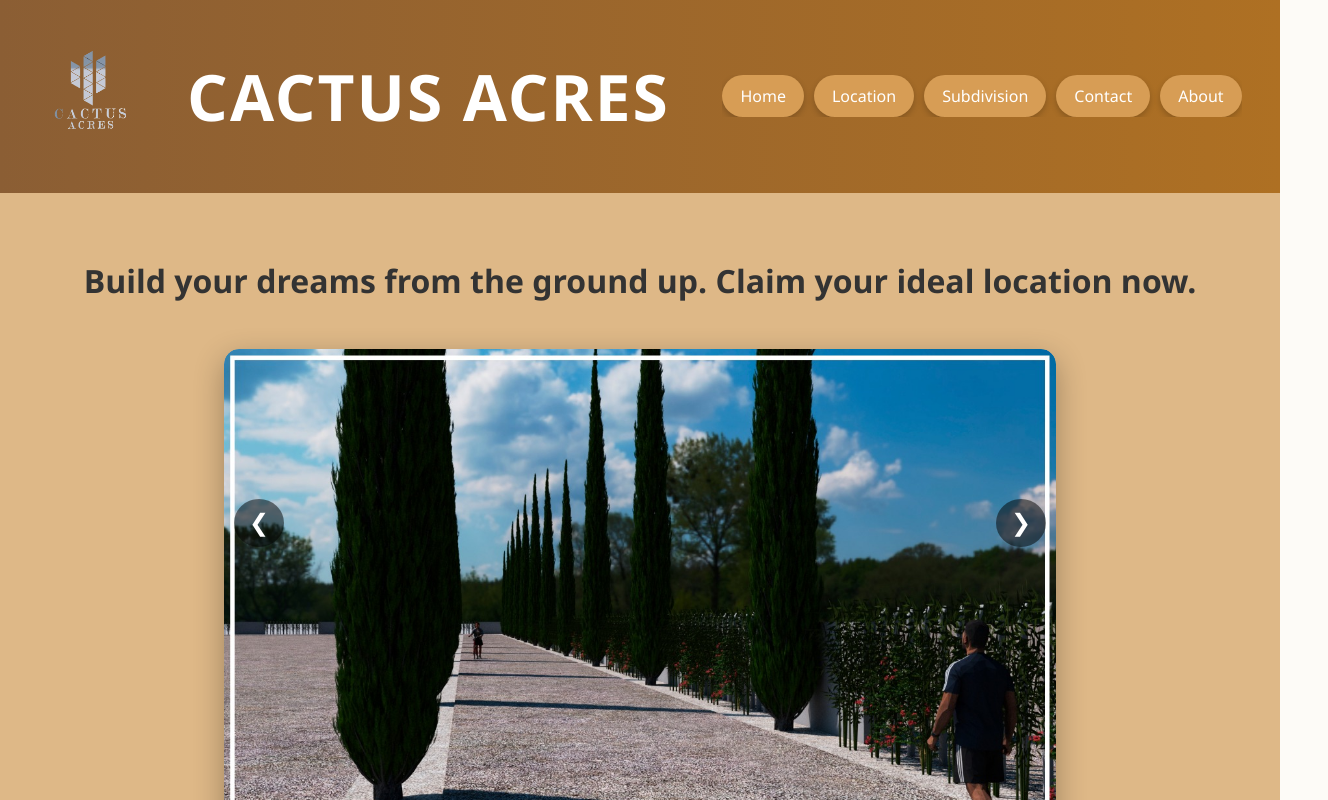
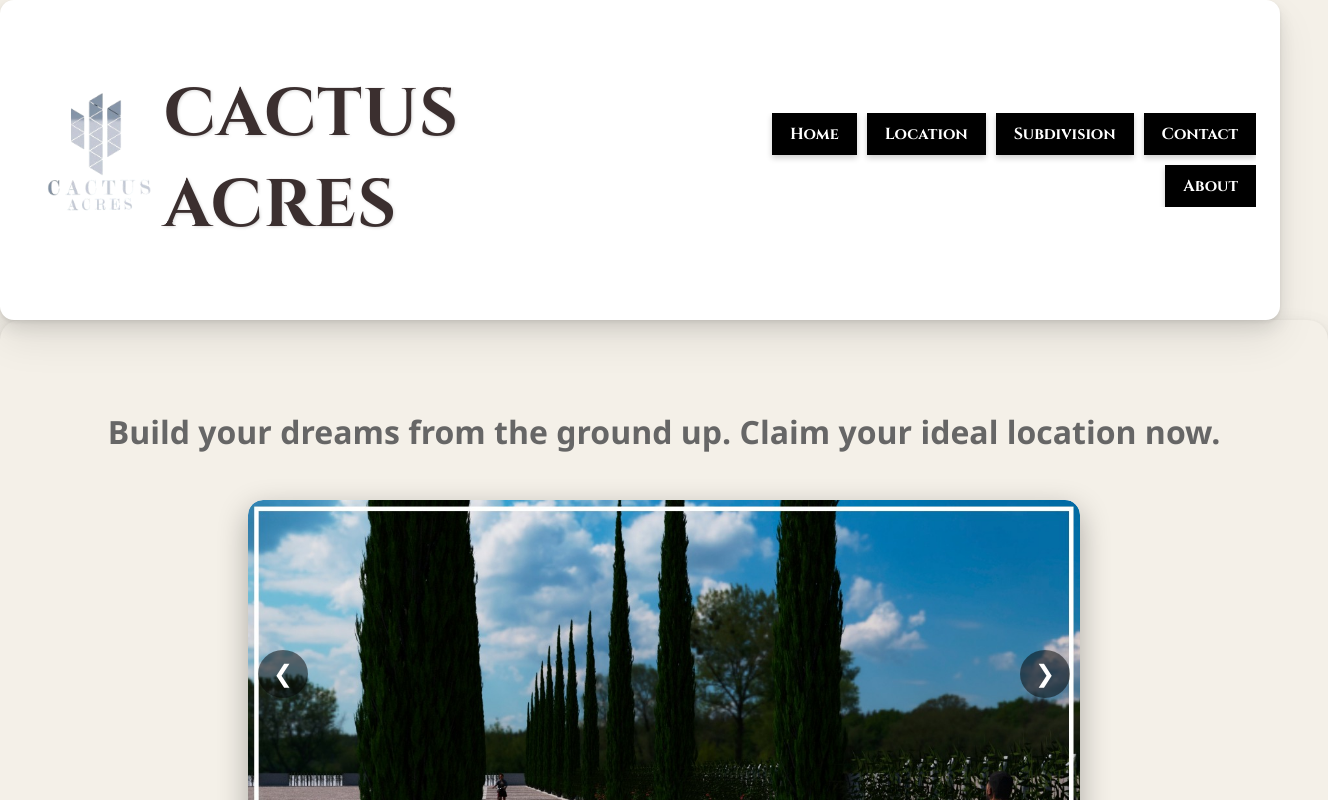
Before and after one commit to Rafa-Pinon/cactus-acres, a React (Vite) app: page / in a window 1280 px wide. Shown: the top 800 px of the page, 1328 px wide, since content can reach past the window. Built offline with nearby package versions, Linux system fonts and the light colour scheme; no server answers; the database is empty.

Commit message:
colores y estilos 3

```diff
--- a/index.html
+++ b/index.html
@@ -9,6 +9,11 @@
     <link rel="icon" href="/icon.png" type="image/x-icon" sizes="500x500" />
     <!-- Icono para dispositivos iOS -->
     <link rel="apple-touch-icon" href="/icon.png" sizes="500x500" />
+    <link
+      href="https://fonts.googleapis.com/css2?family=Cinzel:wght@700&display=swap"
+      rel="stylesheet"
+    />
+
     <!-- Meta descripción opcional (mejor SEO y accesibilidad) -->
     <meta name="description" content="Sitio web oficial de CACTUS ACRES" />
   </head>
--- a/src/App.css
+++ b/src/App.css
@@ -4,9 +4,12 @@ html, body, #root {
   margin: 0;
   padding: 0;
   font-family: "Segoe UI", Tahoma, Geneva, Verdana, sans-serif;
-  background-color: #fdfbf7;
-  color: #333;
+  background-color: #f4f0e8;
   box-sizing: border-box;
+
+
+
+
 }
 
 /* Contenedor principal */
@@ -40,13 +43,20 @@ html, body, #root {
   position: sticky;
   top: 0;
   z-index: 1000;
-  background: linear-gradient(90deg, #8b5e34, #ae7023);
+  /* background: linear-gradient(90deg, #8b5e34, #ae7023); */
   overflow-x: hidden; /* evita que los botones desborden horizontalmente */
+  background: #fff;
+  border-radius: 14px;
+  padding: 24px;
+  box-shadow:
+    0 2px 4px rgba(0,0,0,0.08),
+    0 8px 20px rgba(0,0,0,0.10),
+    0 20px 40px rgba(0,0,0,0.08);
 }
 
 
 .logo img {
-  height: 100px;
+  height: 150px;
   max-width: 100%;
   transition: transform 0.3s ease;
 }
@@ -56,12 +66,11 @@ html, body, #root {
 }
 
 .nombre {
-  color: #fff;
-  font-size: 2rem;
-  font-weight: 700;
-  text-align: center;
-  flex-grow: 1;
-  letter-spacing: 2px;
+  font-family: 'Cinzel', serif;
+  font-size: 2.1rem;   /* ajusta el tamaño */
+  color: #3B2F2F;    /* tono marrón oscuro tipo desierto */
+  text-shadow: 1px 1px 3px rgba(0,0,0,0.15); /* sutil sombra */
+  letter-spacing: 1px; /* espacio entre letras para elegancia */
 }
 
 /* BOTONES */
@@ -72,6 +81,7 @@ html, body, #root {
   justify-content: flex-end;
   max-width: 100%;
   overflow: hidden;     /* evita scroll horizontal */
+  font-family: 'Cinzel', serif;
 }
 
 .button {
@@ -79,9 +89,9 @@ html, body, #root {
   font-size: 16px;
   font-weight: 500;
   color: #fff;
-  background-color: #d79d55;
+  background-color: black;
   border: none;
-  border-radius: 25px;
+  /* border-radius: 25px; */
   cursor: pointer;
   transition: all 0.3s ease;
   text-decoration: none;
@@ -182,7 +192,7 @@ html, body, #root {
   cursor: pointer;
   background: none;
   border: none;
-  color: white;
+  color:  #d79d55;
   z-index: 1001;
 
 }
@@ -214,7 +224,7 @@ html, body, #root {
   }
 
   .logo img {
-    height: 80px;
+    height: 100px;
   }
 
   .button {
--- a/src/about.css
+++ b/src/about.css
@@ -1,5 +1,6 @@
 .informacion-de-proyecto {
-  background-color: burlywood;
+  /* background-color: burlywood; */
+  background-color: #f4f0e8;
 }
 .seguridad {
     display: flex;
--- a/src/contact.css
+++ b/src/contact.css
@@ -1,6 +1,7 @@
 /* Estilos generales */
 .todo {
-  background-color: burlywood;
+  /* background-color: burlywood; */
+  background-color: #f4f0e8;
   font-family: Arial, sans-serif;
   display: flex;
   justify-content: center;
--- a/src/location.css
+++ b/src/location.css
@@ -1,47 +1,21 @@
 /* Contenedor principal */
 .location-container {
-    text-align: center;
-    padding-top: 5px;
-    background-color: burlywood;
-    width: 100%;
-    min-height: 100vh;
-}
-
-/* Encabezado */
-.location-header {
-    margin-bottom: 30px;
-}
-
-.location-header h1 {
-    font-size: 2rem;
-    color: #333;
-}
-
-.location-header p {
-    font-size: 1.2rem;
-    color: #666;
-}
-
-/* Contenido */
-.location-content {
      display: flex;
      flex-direction: column;
+    text-align: center;
+    padding-top: 10px;
+    background-color: #f4f0e8;
     align-items: center;
     gap: 20px;
 }
-
-/* Mapa */
-.location-map iframe {
-    width: 90%;
-    height: 400px;
-    border: none;
-    border-radius: 10px;
-    box-shadow: 0 4px 8px rgba(0, 0, 0, 0.2);
+.location-content {
+    display: flex;
+    justify-content: space-between;
+     gap: 1000px;
 }
-
-/* Información */
 .location-info {
     max-width: 600px;
+    margin-left: 5%;
     text-align: left;
     background: white;
     padding: 20px;
@@ -68,26 +42,61 @@
 }
 
 
+/* Encabezado */
+.location-header {
+    margin-bottom: 30px;
+}
+
+.location-header h1 {
+    font-size: 2rem;
+    color: #333;
+}
+
+.location-header p {
+    font-size: 1.2rem;
+    color: #666;
+}
+.location-map iframe {
+     width: 500%;       /* ocupa todo el ancho del contenedor */
+  height: 500px;     /* controla el alto */
+  border: none;
+  border-radius: 10px;
+  box-shadow: 0 4px 8px rgba(0, 0, 0, 0.2);
+}
+
+
+
+
+
+
 /* Responsivo */
-@media (min-width: 768px) {
+@media (max-width: 768px) {
   .location-content {
-        flex-direction: row;
-        justify-content: center;
-        align-items: flex-start;
+    flex-direction: column;  /* en móvil, los acomoda uno abajo del otro */
+    align-items: center;
+    gap: 20px;               /* espacio razonable entre mapa e info */
   }
 
   .location-map iframe {
-        width: 500px;
-        height: 350px;
+    width: 100%;    /* ocupa todo el ancho disponible */
+    height: 300px;  /* menos alto en pantallas chicas */
   }
 
   .location-info {
-        max-width: 400px;
+    width: 90%;          /* que no se pegue a los bordes */
+    text-align: center;
+
+    margin: 0 auto;
+    font-size: 1rem;     /* texto un poco más pequeño */
+    padding: 15px;
+  }
+
+  .location-header h2 {
+    font-size: 1.2rem;   /* título más legible en móvil */
+    line-height: 1.4;
+  }
+
+  .location-header p {
+    font-size: 1rem;
   }
 }
-/* @media (min-width: 1024px) {
-    .location-map iframe {
-        width: 400%;
-        height: 500px;
-    }
-} */
--- a/src/slider.css
+++ b/src/slider.css
@@ -2,9 +2,14 @@
   /* height: 1000px; */
   width: 100%;   /* ocupa todo el ancho */
   height: 100vh; /* ocupa toda la altura de la ventana */
-  background-color: burlywood;
-  bottom: 0;
-  left: 0;
+  /* background-color: burlywood; */
+   background-color: #f4f0e8;
+  border-radius: 20px;
+  padding: 24px;
+  box-shadow:
+    0 2px 4px rgba(0,0,0,0.08),
+    0 8px 20px rgba(0,0,0,0.10),
+    0 20px 40px rgba(0,0,0,0.08);
   /* width: 100%; */
 }
 
@@ -45,6 +50,7 @@
   position: absolute;
   border-radius: 50%;
   transition: background-color 0.3s;
+
 }
 
 .prev {
@@ -64,9 +70,11 @@
 
 .anuncios {
   display: flex;
+  color: #666666;
   justify-content: center;
   text-align: center;
   padding: 3.5% 0 2%;
+  /* font-family: 'Cinzel', serif; */
 }
 
 .thumbnails {
@@ -101,9 +109,11 @@
     height: 650px;
     padding-top: 10%;
     padding-bottom: 40%;
+    margin-left: -6%;
+
   }
   .thumbnails {
-    padding-top: 10%;
+    padding-top: 5%;
   }
   .anuncios {
     padding-top: 10%;
@@ -126,11 +136,11 @@
 
   }
   .slider-image {
-    max-height: 250px;
+    max-height: 280px;
   }
   .button-container {
     flex-direction: column;
-    gap: 10px;
+    gap: 8px;
   }
   .button {
     width: 100%;
--- a/src/subdivision.css
+++ b/src/subdivision.css
@@ -1,7 +1,7 @@
 /* Estilos generales para la sección */
 
 .todo-lotes {
-  background-color: burlywood;
+ background-color: #f4f0e8;
   font-family: Arial, sans-serif;
   padding: 20px;
   width: 100%;
```
Lines whose indentation alone changed are shown as unchanged.
